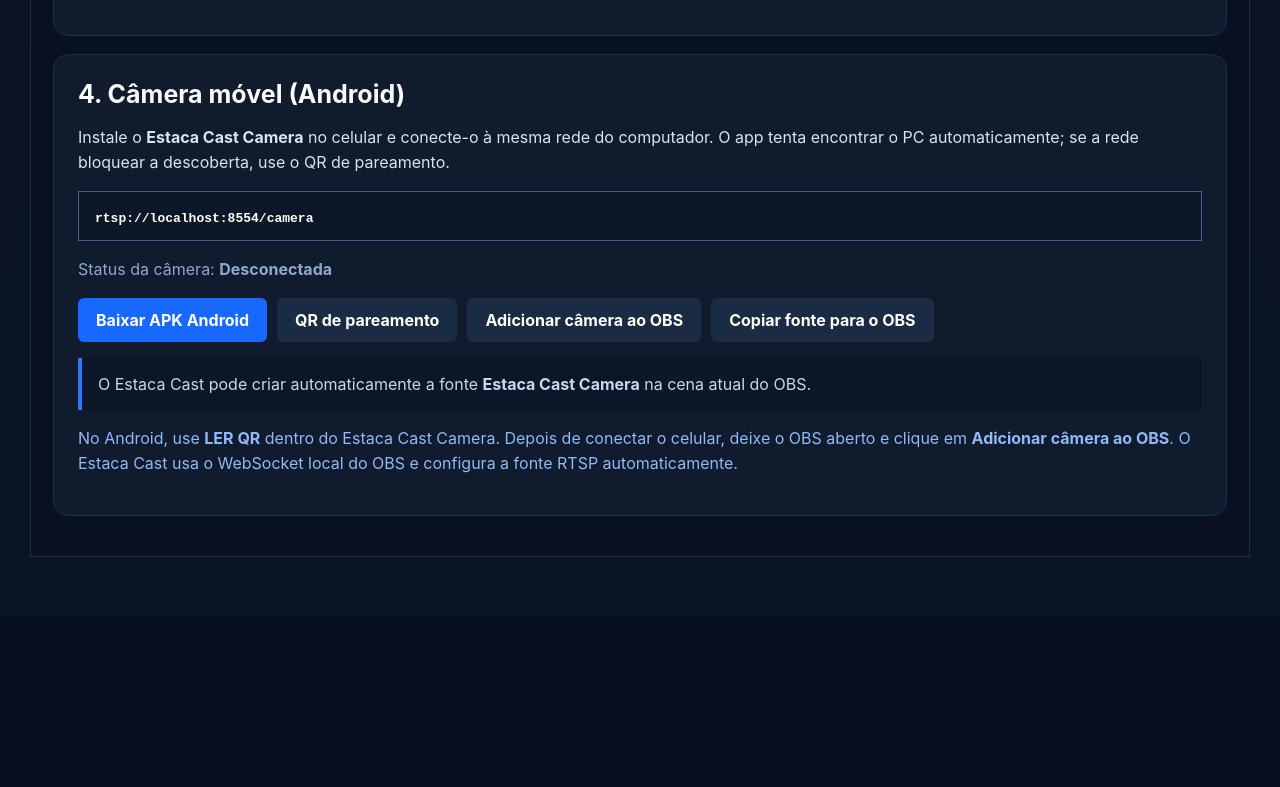
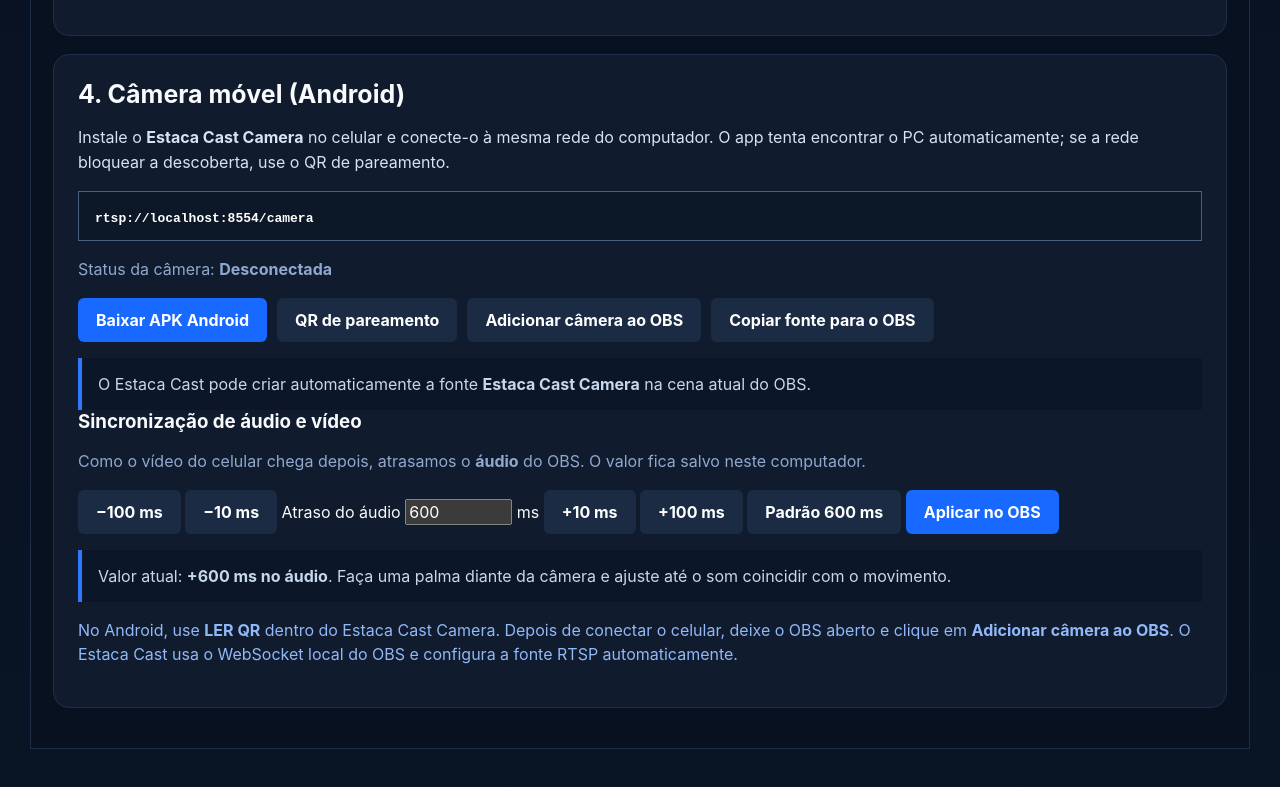
Before and after one commit to gderich/estaca-cast, an Electron app: page renderer/index.html in a window 1280 px wide. Shown: the part 1237-2024 px from the top of the page. Before the commit the page ends 1854 px from the top, so only its background shows below. Drawn offline with Linux system fonts and the light colour scheme; no server answers.

Commit message:
Adicionar controle visual de sincronização A/V

```diff
--- a/renderer/index.html
+++ b/renderer/index.html
@@ -13,7 +13,7 @@
         <h1>ESTACA CAST</h1>
         <p>Transmissão local rápida + YouTube sem complicação</p>
       </div>
-      <div class="version" id="version">v0.3.7</div>
+      <div class="version" id="version">v0.3.13</div>
     </header>
 
     <section class="status-grid">
@@ -84,6 +84,24 @@
           <button id="copyCameraBtn">Copiar fonte para o OBS</button>
         </div>
         <div class="notice" id="cameraObsNotice">O Estaca Cast pode criar automaticamente a fonte <b>Estaca Cast Camera</b> na cena atual do OBS.</div>
+
+        <div class="sync-card">
+          <div>
+            <h3>Sincronização de áudio e vídeo</h3>
+            <p class="muted">Como o vídeo do celular chega depois, atrasamos o <b>áudio</b> do OBS. O valor fica salvo neste computador.</p>
+          </div>
+          <div class="sync-controls">
+            <button type="button" data-sync-step="-100">−100 ms</button>
+            <button type="button" data-sync-step="-10">−10 ms</button>
+            <label class="sync-value">Atraso do áudio <input id="audioSyncMs" type="number" min="0" max="5000" step="10" value="600" /> ms</label>
+            <button type="button" data-sync-step="10">+10 ms</button>
+            <button type="button" data-sync-step="100">+100 ms</button>
+            <button type="button" id="resetAudioSyncBtn">Padrão 600 ms</button>
+            <button class="primary" type="button" id="applyAudioSyncBtn">Aplicar no OBS</button>
+          </div>
+          <div class="notice" id="audioSyncNotice">Valor atual: <b>+600 ms no áudio</b>. Faça uma palma diante da câmera e ajuste até o som coincidir com o movimento.</div>
+        </div>
+
         <p class="hint">No Android, use <b>LER QR</b> dentro do Estaca Cast Camera. Depois de conectar o celular, deixe o OBS aberto e clique em <b>Adicionar câmera ao OBS</b>. O Estaca Cast usa o WebSocket local do OBS e configura a fonte RTSP automaticamente.</p>
       </div>
     </section>
```
